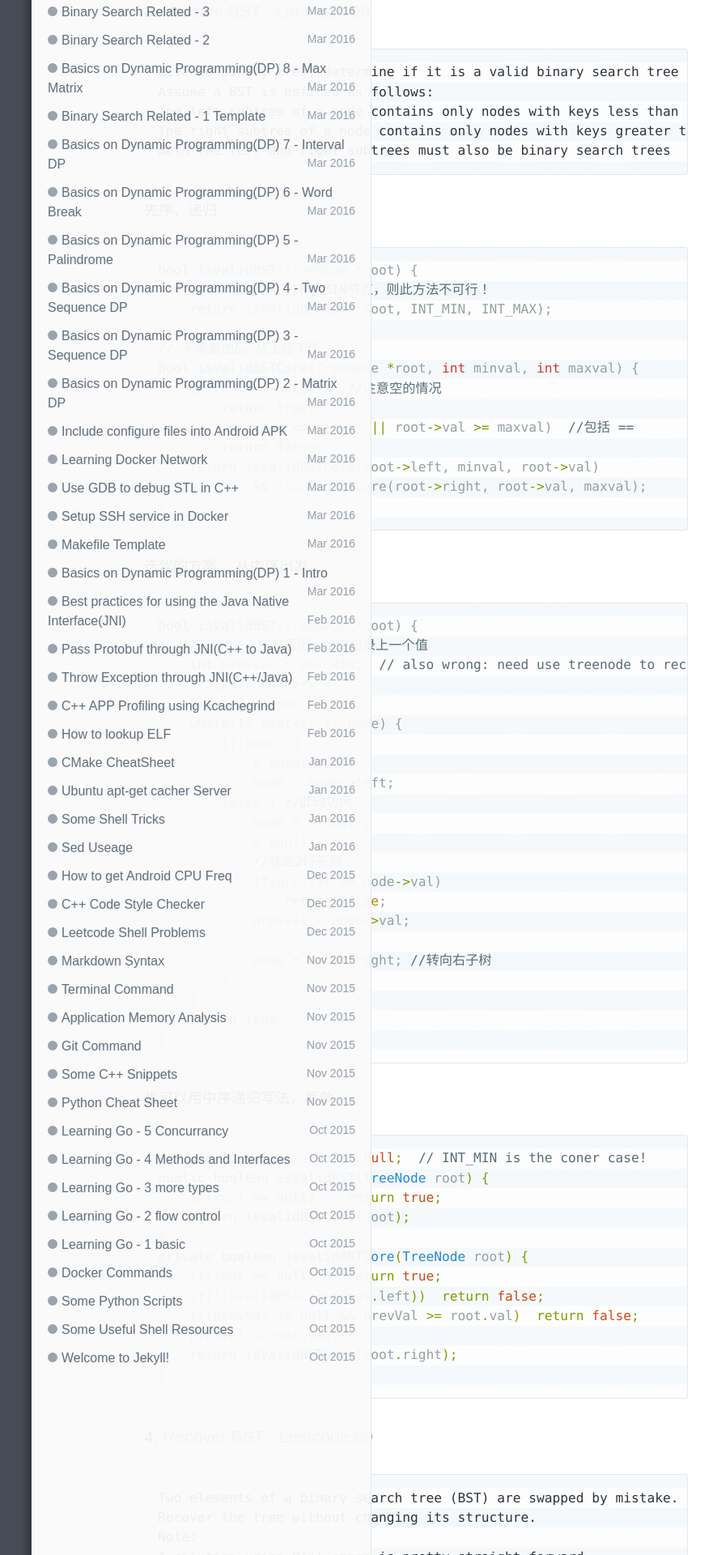
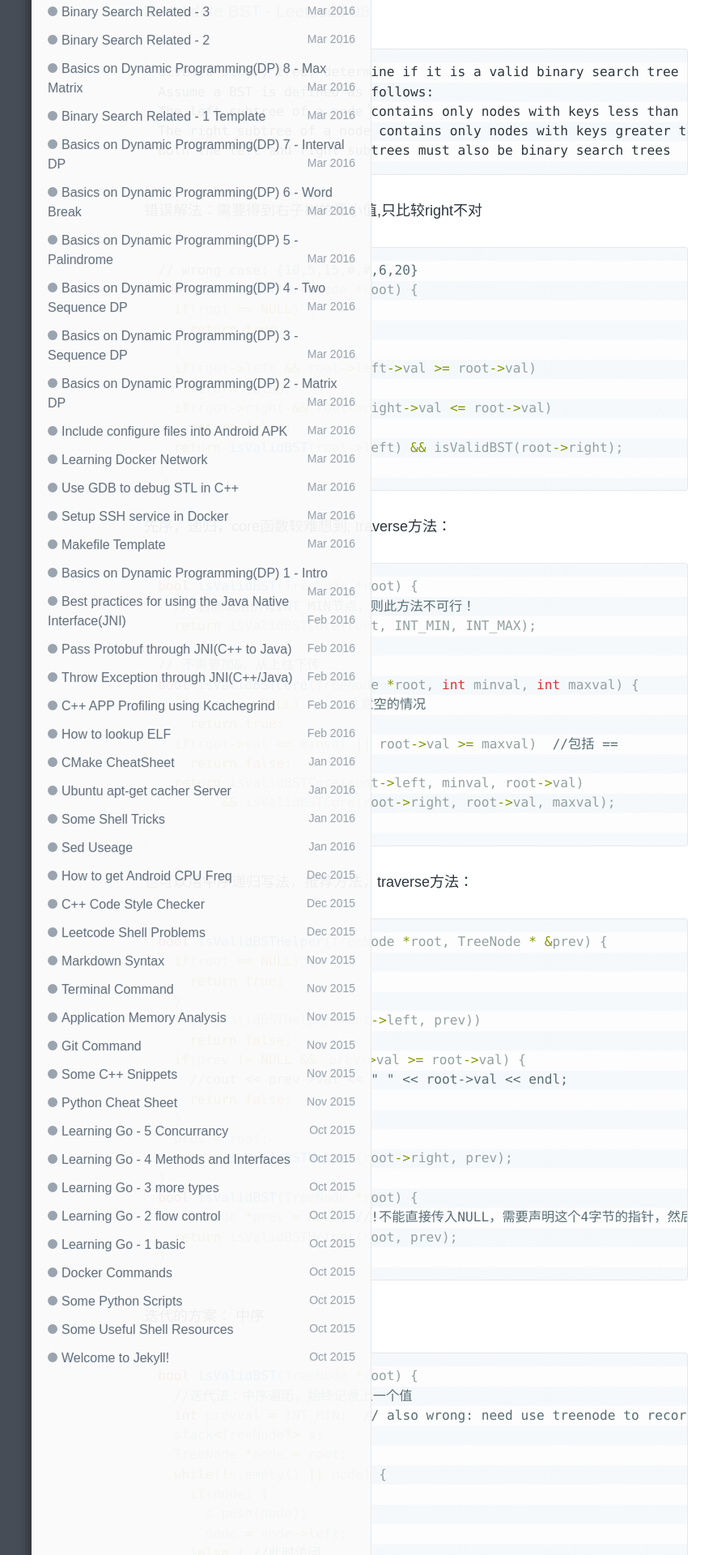
Before and after one commit to wykvictor/wykvictor.github.io, a Jekyll site: the page built from _posts/algorithm/2016-03-24-Binary-Tree-2.md, in a window 1280 px wide. Shown: the part 1131-3051 px from the top of the page at 81% size, without its empty margins (126-1007 px from the left). Built offline with Jekyll 4.4.1, drawn with Linux system fonts in a browser that asks for light colours; some of the changed text lies outside the part shown.

Commit message:
update bt-2

````diff
--- a/_posts/algorithm/2016-03-24-Binary-Tree-2.md
+++ b/_posts/algorithm/2016-03-24-Binary-Tree-2.md
@@ -53,60 +53,78 @@
 Both the left and right subtrees must also be binary search trees
 ```
 
-先序，递归
+错误解法：需要得到右子树的最小值,只比较right不对
+{% highlight C++ %}
+// wrong case: {10,5,15,#,#,6,20}
+bool isValidBST(TreeNode *root) {
+  if(root == NULL) {
+    return true;
+  }
+  if(root->left && root->left->val >= root->val)
+    return false;
+  if(root->right && root->right->val <= root->val)
+    return false;
+  return isValidBST(root->left) && isValidBST(root->right);
+}
+{% endhighlight %}
+先序，递归，core函数较难想到, traverse方法：
 {% highlight C++ %}
 bool isValidBST(TreeNode *root) {
-    // 若测试用例有INT_MIN节点，则此方法不可行！
-    return isValidBSTCore(root, INT_MIN, INT_MAX);
+  // 若测试用例有INT_MIN节点，则此方法不可行！
+  return isValidBSTCore(root, INT_MIN, INT_MAX);
 }
 // 不需要加&，从上往下传
 bool isValidBSTCore(TreeNode *root, int minval, int maxval) {
-    if(root == NULL)    //注意空的情况
-        return true;
-    if(root->val <= minval || root->val >= maxval)  //包括 ==
-        return false;
-    return isValidBSTCore(root->left, minval, root->val)
-            && isValidBSTCore(root->right, root->val, maxval);
+  if(root == NULL)    //注意空的情况
+    return true;
+  if(root->val <= minval || root->val >= maxval)  //包括 ==
+    return false;
+  return isValidBSTCore(root->left, minval, root->val)
+        && isValidBSTCore(root->right, root->val, maxval);
 }
 {% endhighlight %}
-迭代的方案： 从中序出发
+也可以用中序递归写法，推荐方法，traverse方法：
+{% highlight C++ %}
+bool isValidBSTHelper(TreeNode *root, TreeNode * &prev) {
+  if(root == NULL) {
+    return true;
+  }
+  if(!isValidBSTHelper(root->left, prev))
+    return false;
+  if(prev != NULL &&　prev->val >= root->val) {
+    //cout << prev->val << " " << root->val << endl;
+    return false;
+  }
+  prev = root;
+  return isValidBSTHelper(root->right, prev);
+}
+bool isValidBST(TreeNode *root) {
+  TreeNode *prev = NULL; //!不能直接传入NULL，需要声明这个4字节的指针，然后才能取引用
+  return isValidBSTHelper(root, prev);
+}
+{% endhighlight %}
+迭代的方案： 中序
 {% highlight C++ %}
 bool isValidBST(TreeNode *root) {
-    //迭代法：中序遍历，始终记录上一个值
-    int prevVal = INT_MIN;  // also wrong: need use treenode to record
-    stack<TreeNode*> s;
-    TreeNode *node = root;
-    while(!s.empty() || node) {
-        if(node) {
-            s.push(node);
-            node = node->left;
-        }else { //此时访问
-            node = s.top();
-            s.pop();
-            //就这2行不同
-            if(prevVal >= node->val)
-                return false;
-            prevVal = node->val;
-
-            node = node->right; //转向右子树
-        }
+  //迭代法：中序遍历，始终记录上一个值
+  int prevVal = INT_MIN;  // also wrong: need use treenode to record
+  stack<TreeNode*> s;
+  TreeNode *node = root;
+  while(!s.empty() || node) {
+    if(node) {
+      s.push(node);
+      node = node->left;
+    }else { //此时访问
+      node = s.top();
+      s.pop();
+      //就这2行不同
+      if(prevVal >= node->val)
+          return false;
+      prevVal = node->val;
+      node = node->right; //转向右子树
     }
-    return true;
-}
-{% endhighlight %}
-也可以用中序递归写法，简单
-{% highlight Java %}
-private Integer prevVal = null;  // INT_MIN is the coner case!
-public boolean isValidBST(TreeNode root) {
-    if(root == null)    return true;
-    return isValidBSTCore(root);
-}
-private boolean isValidBSTCore(TreeNode root) {
-    if(root == null)    return true;
-    if(!isValidBSTCore(root.left))  return false;
-    if(prevVal != null && prevVal >= root.val)  return false;
-    prevVal = root.val;
-    return isValidBSTCore(root.right);
+  }
+  return true;
 }
 {% endhighlight %}
 
@@ -380,45 +398,45 @@
 一直找到最边上，也不用交换节点啥的，就在尾部连接, 递归法
 {% highlight C++ %}
 TreeNode* insertNode(TreeNode* root, TreeNode* node) {
-    if(root == NULL || node == NULL)
-        return node;  // if root is {}, return {node}
-    if(root->val < node->val) {
-        if(root->right == NULL)
-            root->right = node;
-        else
-            insertNode(root->right, node);
-    } else {
-        if(root->left == NULL)
-            root->left = node;
-        else
-            insertNode(root->left, node);
-    }
-    return root;
+  if(root == NULL || node == NULL)
+    return node;  // if root is {}, return {node}
+  if(root->val < node->val) {
+    if(root->right == NULL)
+      root->right = node;
+    else
+      insertNode(root->right, node);
+  } else {
+    if(root->left == NULL)
+      root->left = node;
+    else
+      insertNode(root->left, node);
+  }
+  return root;
 }
 {% endhighlight %}
 迭代：
 {% highlight C++ %}
 TreeNode* insertNode(TreeNode* root, TreeNode* node) {
-    // write your code here
-    if(root == NULL || node == NULL)
-        return node;
-    TreeNode* p = root;
-    while(p != NULL) {
-        if(p->val < node->val) {
-            if(p->right == NULL) {
-                p->right = node;
-                break;
-            }
-            p = p->right;
-        } else {
-            if(p->left == NULL) {
-                p->left = node;
-                break;
-            }
-            p = p->left;
-        }
+  // write your code here
+  if(root == NULL || node == NULL)
+    return node;
+  TreeNode* p = root;
+  while(p != NULL) {
+    if(p->val < node->val) {
+      if(p->right == NULL) {
+        p->right = node;
+        break;
+      }
+      p = p->right;
+    } else {
+      if(p->left == NULL) {
+        p->left = node;
+        break;
+      }
+      p = p->left;
     }
-    return root;
+  }
+  return root;
 }
 {% endhighlight %}
 
@@ -531,21 +549,24 @@
 ```
 {% highlight C++ %}
 vector<int> searchRange(TreeNode* root, int k1, int k2) {
-    vector<int> res;
-    DFS(res, root, k1, k2);
-    return res;
+  vector<int> res;
+  DFS(res, root, k1, k2);
+  return res;
 }
 void DFS(vector<int> &res, TreeNode* root, int k1, int k2) {
-    if(root == NULL)  return;
-    if(root->val >= k1) { //优化，如果超出范围，剪枝！
-        DFS(res, root->left, k1, k2);
-    }
-    if(root->val >= k1 && root->val <= k2) {
-        res.push_back(root->val);
-    }
-    if(root->val <= k2) {
-        DFS(res, root->right, k1, k2);
-    }
+  if(root == NULL)  return;
+  /*if(root->val > k2 || root->val < k1) {
+        return;  // 错误剪枝,return早了
+  }*/
+  if(root->val >= k1) { //优化，如果超出范围，剪枝！
+    DFS(res, root->left, k1, k2);
+  }
+  if(root->val >= k1 && root->val <= k2) {
+    res.push_back(root->val);
+  }
+  if(root->val <= k2) {
+    DFS(res, root->right, k1, k2);
+  }
 }
 {% endhighlight %}
 
@@ -592,3 +613,55 @@
     }
 };
 {% endhighlight %}
+
+### 15. [Inorder Successor in Binary Search Tree](http://www.lintcode.com/en/problem/inorder-successor-in-binary-search-tree/)
+```
+Given a binary search tree and a node in it, find the in-order successor of that node in the BST.
+If the given node has no in-order successor in the tree, return null.
+It's guaranteed p is one node in the given tree.
+
+Time Complexity: O(h), where h is the height of the BST.
+```
+{% highlight C++ %}
+// 错误解法：2,1这种树，1的后继为2，是它的父节点，所以递归写法拿不到父节点，不可行
+TreeNode* inorderSuccessor(TreeNode* root, TreeNode* p) {
+  if(root == NULL)  return NULL;
+  if(p == root) {
+    TreeNode* successor = root->right;
+    while(successor->left != NULL) {
+      successor = successor->left;
+    }
+    return successor;
+  }
+  if(p->val > root->val) {
+    return inorderSuccessor(root->right, p);
+  } else {
+    return inorderSuccessor(root->left, p);
+  }
+}
+// 正确：迭代，记录父节点
+TreeNode* inorderSuccessor(TreeNode* root, TreeNode* p) {
+  if(root == NULL)  return NULL;
+  TreeNode* successor = NULL;
+  // find p
+  while(root != p) {
+    //successor = root;  // 记录上一个后继:不是这里记！
+    if(p->val > root->val) {
+      root = root->right;
+    } else {
+      successor = root;  // 记录上一个后继:这里记！往左走的时候
+      root = root->left;
+    }
+  }
+  // if no right child, then return parent
+  if(p->right == NULL) {
+    return successor;
+  }
+  // has right child, then find the leftmost child
+  successor = root->right;
+  while(successor->left != NULL) {
+    successor = successor->left;
+  }
+  return successor;
+}
+{% endhighlight %}
````
